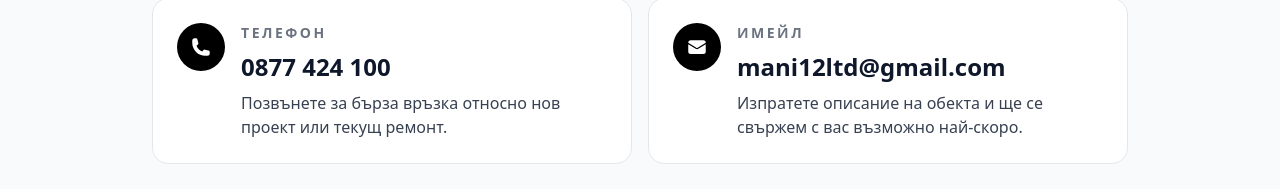
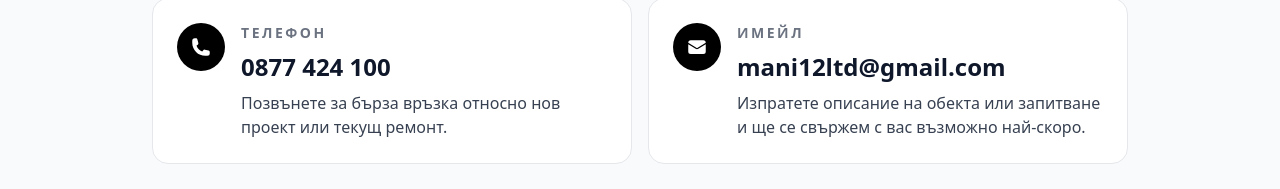
Before and after one commit to udarstudio/m12varna.com, a Nuxt app: page /kontakti in a window 1280 px wide. Shown: the part 322-511 px from the top of the page. Built offline with nearby package versions, Linux system fonts and the light colour scheme.

Commit message:
Add contacts page with styling and meta information
- Created index.html for the contacts page with structured content and SEO meta tags.
- Added CSS for site header and general styling.
- Included JSON payload for prerendering and data fetching.
- Updated build metadata for Nuxt.js application.

```diff
--- a/pages/index.vue
+++ b/pages/index.vue
@@ -72,8 +72,8 @@ useHead({
           вентилация за домове, офиси и обекти.
         </li>
         <li>
-          <strong>Цялостни и частични ремонти</strong> - ремонт на бани и кухни, довършителни
-          работи, изолации и външни подобрения.
+          <strong>Цялостни и частични ремонти</strong> - довършителни работи, изолации и външни
+          подобрения.
         </li>
         <li>
           <strong>Електро и ВиК услуги</strong> - изграждане и ремонт на електро и водопроводни
--- a/pages/kontakti.vue
+++ b/pages/kontakti.vue
@@ -38,7 +38,9 @@ useHead({
         :href="`tel:${appConfig.phoneNumberRaw}`"
       >
         <div class="flex items-start gap-4">
-          <span class="flex h-12 w-12 shrink-0 items-center justify-center rounded-full bg-black text-white">
+          <span
+            class="flex h-12 w-12 shrink-0 items-center justify-center rounded-full bg-black text-white"
+          >
             <PhoneIcon class="h-5 w-5" />
           </span>
           <div class="flex flex-col gap-2">
@@ -56,7 +58,9 @@ useHead({
         :href="`mailto:${appConfig.email}`"
       >
         <div class="flex items-start gap-4">
-          <span class="flex h-12 w-12 shrink-0 items-center justify-center rounded-full bg-black text-white">
+          <span
+            class="flex h-12 w-12 shrink-0 items-center justify-center rounded-full bg-black text-white"
+          >
             <EnvelopeIcon class="h-5 w-5" />
           </span>
           <div class="flex flex-col gap-2">
@@ -66,7 +70,10 @@ useHead({
             <span class="text-2xl font-semibold break-all text-slate-900">{{
               appConfig.email
             }}</span>
-            <span>Изпратете описание на обекта и ще се свържем с вас възможно най-скоро.</span>
+            <span
+              >Изпратете описание на обекта или запитване и ще се свържем с вас възможно
+              най-скоро.</span
+            >
           </div>
         </div>
       </a>
```
